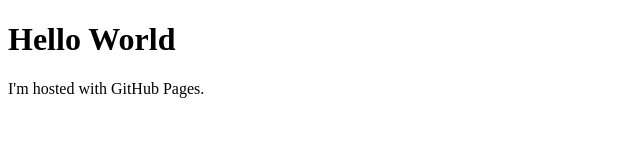
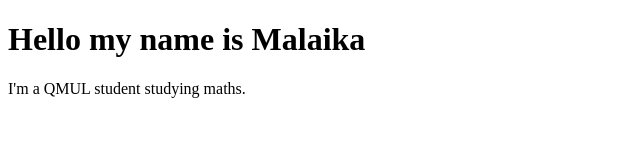
Before and after one commit to Malai-h/Malai-h.github.io, a plain HTML site: page index.html in a window 1280 px wide. Shown: the whole page, without its empty margins (0-640 px from the left). Drawn offline with Linux system fonts and the light colour scheme.

Commit message:
Update index.html

```diff
--- a/index.html
+++ b/index.html
@@ -6,8 +6,8 @@
     </head>
 
     <body>
-        <h1>Hello World</h1>
-        <p>I'm hosted with GitHub Pages.</p>
+        <h1>Hello my name is Malaika</h1>
+        <p>I'm a QMUL student studying maths.</p>
     </body>
 
 </html>
```
